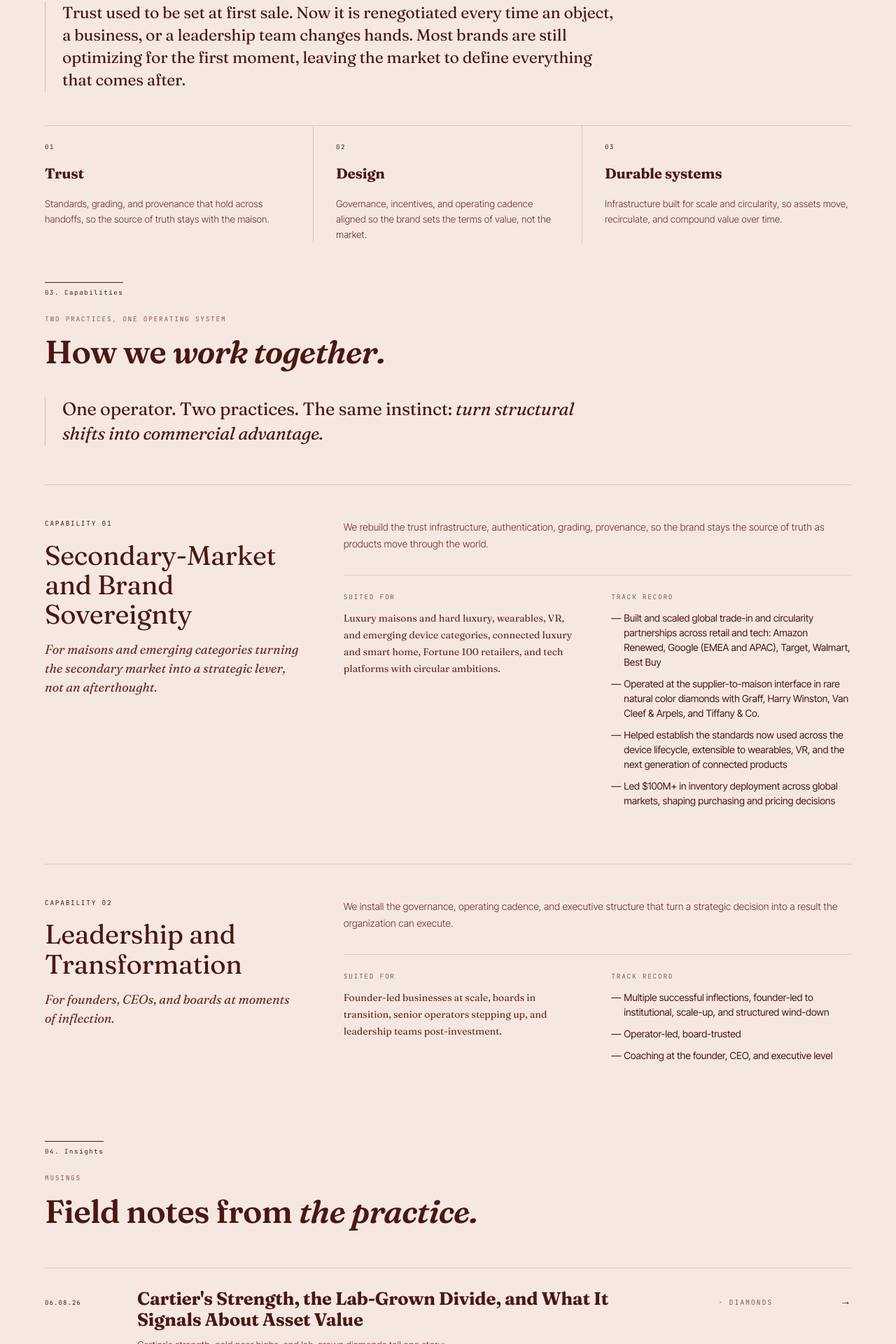
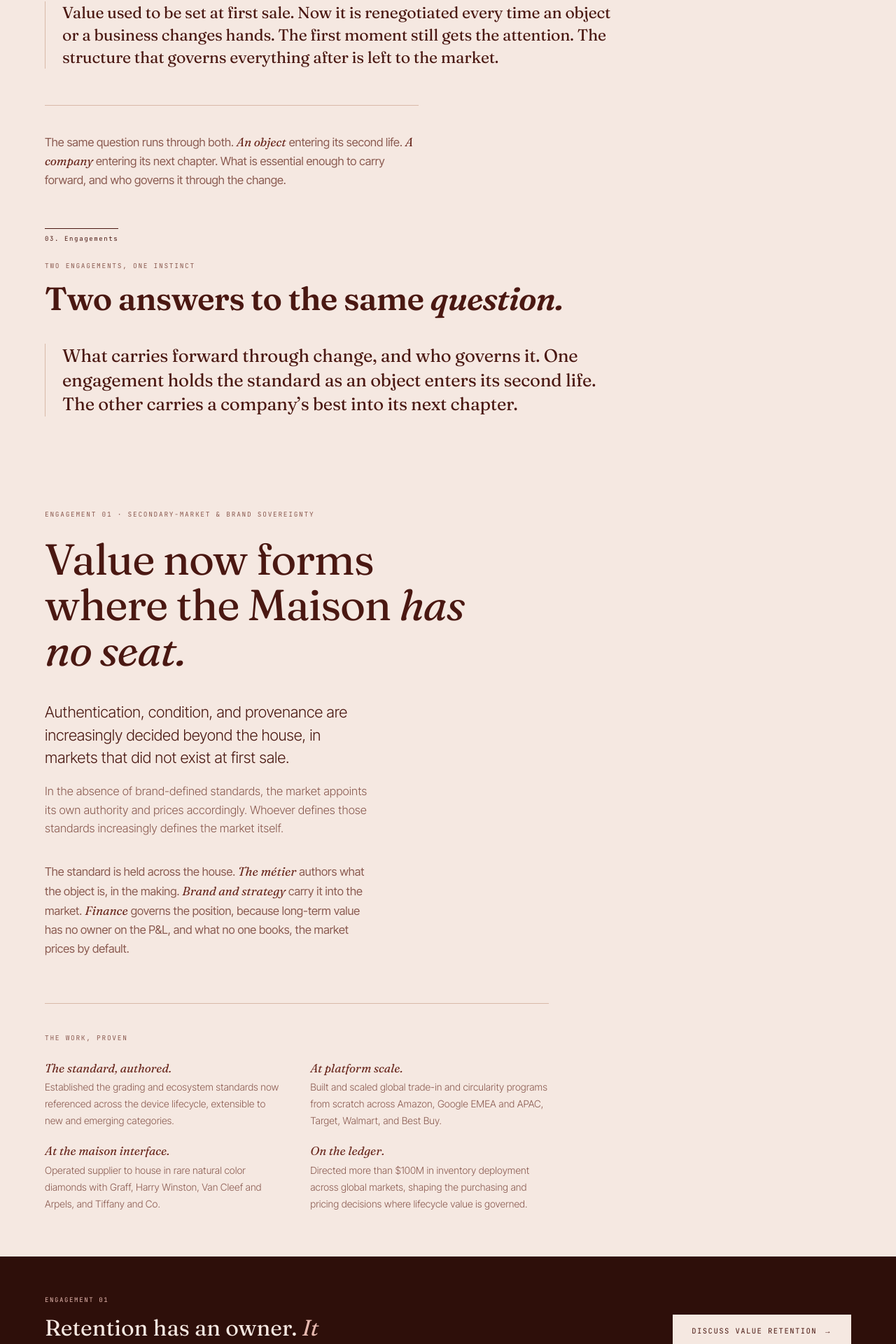
Before and after one commit to laurentm1/bceventure, a Next.js app: page / in a window 1280 px wide. Shown: the part 2675-4595 px from the top of the page at 70% size. Built offline with nearby package versions, Linux system fonts and the light colour scheme; a web font is replaced by a local one.

Commit message:
Redesign Practice and Engagements: drop pillars, add CTA ribbons

```diff
--- a/app/globals.css
+++ b/app/globals.css
@@ -730,6 +730,20 @@ section, .section {
   border-left: 0.5px solid var(--rule);
 }
 
+.practice-handoff {
+  margin: clamp(36px, 4vw, 52px) 0 0;
+  padding-top: clamp(26px, 3vw, 38px);
+  border-top: 0.5px solid var(--rule);
+  max-width: 56ch;
+  font-size: clamp(15px, 1.8vw, 16.5px);
+  color: var(--muted);
+  line-height: 1.6;
+}
+.practice-handoff .serif.italic {
+  color: var(--ink-2);
+  font-size: 1.05em;
+}
+
 .pillars {
   display: grid;
   grid-template-columns: repeat(3, 1fr);
@@ -1912,6 +1926,190 @@ section, .section {
 @media (max-width: 900px) {
   .capability { grid-template-columns: 1fr; gap: 24px; }
   .capability-meta { grid-template-columns: 1fr; gap: 24px; }
+}
+
+/* ===== Engagements — two-engagement bodies ===== */
+.eng-block {
+  display: block;
+  padding-top: clamp(44px, 6vw, 80px);
+}
+.eng-block--divide {
+  border-top: 0.5px solid var(--rule);
+}
+.eng-eyebrow {
+  display: block;
+  margin-bottom: 24px;
+  color: var(--muted);
+}
+.lead-stmt {
+  font-family: var(--serif);
+  font-weight: 400;
+  letter-spacing: -0.02em;
+  line-height: 1.05;
+  font-size: clamp(30px, 5.2vw, 62px);
+  max-width: 16ch;
+  color: var(--ink);
+  margin: 0;
+}
+.lead-stmt .serif.italic {
+  font-weight: 400;
+}
+.eng-frame {
+  margin-top: clamp(26px, 3.5vw, 40px);
+  max-width: 50ch;
+}
+.frame-strong {
+  font-size: clamp(17px, 2.3vw, 22px);
+  font-weight: 300;
+  line-height: 1.48;
+  color: var(--ink);
+  letter-spacing: -0.01em;
+  margin: 0;
+}
+.frame-sub {
+  font-size: clamp(15px, 1.8vw, 16.5px);
+  font-weight: 300;
+  line-height: 1.62;
+  color: var(--muted);
+  margin: 1.1em 0 0;
+}
+.eng-authorship {
+  margin: clamp(24px, 3vw, 34px) 0 0;
+  max-width: 50ch;
+  font-size: clamp(15px, 1.8vw, 16.5px);
+  color: var(--muted);
+  line-height: 1.62;
+}
+.eng-authorship .serif.italic {
+  color: var(--ink-2);
+  font-size: 1.05em;
+}
+.proof-wrap {
+  margin-top: clamp(44px, 5vw, 72px);
+  border-top: 0.5px solid var(--rule);
+  padding-top: clamp(30px, 3.5vw, 42px);
+  max-width: 720px;
+}
+.proof-label {
+  display: block;
+  margin-bottom: clamp(20px, 2.5vw, 26px);
+  color: var(--muted);
+}
+.proof {
+  display: grid;
+  grid-template-columns: 1fr 1fr;
+  gap: clamp(16px, 2vw, 22px) clamp(28px, 3vw, 40px);
+}
+.proof-item {
+  display: block;
+}
+.proof-h {
+  font-family: var(--serif);
+  font-style: italic;
+  font-weight: 400;
+  font-size: clamp(15px, 1.7vw, 17px);
+  color: var(--ink-2);
+  line-height: 1.2;
+  display: block;
+  margin-bottom: 4px;
+}
+.proof-d {
+  font-size: clamp(13px, 1.5vw, 14px);
+  font-weight: 300;
+  line-height: 1.5;
+  color: var(--muted);
+}
+
+/* Engagement ribbon — closes each engagement, carries the CTA.
+   Full-bleed dark band like the manifesto: lives outside .container so it
+   spans edge to edge, with an inner max-width wrapper. */
+.ribbon {
+  background: var(--deep);
+  color: var(--deep-fg);
+  margin-top: clamp(40px, 5vw, 68px);
+  padding: clamp(36px, 4.5vw, 56px) var(--pad-x);
+}
+.ribbon .in {
+  max-width: var(--maxw);
+  margin: 0 auto;
+  display: flex;
+  justify-content: space-between;
+  align-items: center;
+  gap: clamp(24px, 4vw, 48px);
+  flex-wrap: wrap;
+}
+.ribbon .left {
+  flex: 1 1 auto;
+  min-width: min(100%, 360px);
+}
+.ribbon .ribbon-eyebrow {
+  font-family: var(--mono);
+  font-size: 9px;
+  letter-spacing: 0.18em;
+  text-transform: uppercase;
+  color: var(--accent-on-deep);
+  margin-bottom: 14px;
+}
+.ribbon .ribbon-line {
+  font-family: var(--serif);
+  font-weight: 400;
+  font-size: clamp(21px, 2.8vw, 32px);
+  line-height: 1.18;
+  max-width: 22ch;
+  color: var(--deep-fg);
+}
+.ribbon .ribbon-line .italic {
+  font-style: italic;
+  color: var(--accent-on-deep);
+}
+.ribbon .btn {
+  font-family: var(--mono);
+  font-size: 10.5px;
+  letter-spacing: 0.14em;
+  text-transform: uppercase;
+  background: var(--bone);
+  color: var(--ink);
+  padding: 15px 26px;
+  text-decoration: none;
+  display: inline-flex;
+  align-items: center;
+  gap: 10px;
+  border: 0.5px solid var(--bone);
+  transition: transform 0.15s ease;
+  flex: 0 0 auto;
+}
+.ribbon .btn:hover {
+  transform: translateY(-1px);
+}
+.ribbon .btn .arw {
+  transition: transform 0.2s ease;
+}
+.ribbon .btn:hover .arw {
+  transform: translateX(3px);
+}
+@media (max-width: 720px) {
+  .proof {
+    grid-template-columns: 1fr;
+    gap: 0;
+  }
+  .proof-item {
+    padding: 12px 0;
+    border-top: 0.5px solid var(--rule-soft);
+  }
+  .proof-item:first-child {
+    border-top: none;
+    padding-top: 0;
+  }
+}
+@media (max-width: 680px) {
+  .ribbon .in {
+    flex-direction: column;
+    align-items: flex-start;
+    gap: 22px;
+  }
+  .ribbon .left {
+    min-width: 0;
+  }
 }
 
 .hero-mark-large {
--- a/components/engagements.tsx
+++ b/components/engagements.tsx
@@ -1,31 +1,89 @@
 import Reveal from '@/components/reveal'
 import SectionHeader from '@/components/section-header'
 
-const CAPABILITIES = [
+const ENGAGEMENTS = [
   {
-    num: 'Capability 01',
-    title: 'Secondary-Market and Brand Sovereignty',
-    lede: 'For maisons and emerging categories turning the secondary market into a strategic lever, not an afterthought.',
-    body: 'We rebuild the trust infrastructure, authentication, grading, provenance, so the brand stays the source of truth as products move through the world.',
-    ideal: 'Luxury maisons and hard luxury, wearables, VR, and emerging device categories, connected luxury and smart home, Fortune 100 retailers, and tech platforms with circular ambitions.',
-    outcomes: [
-      'Built and scaled global trade-in and circularity partnerships across retail and tech: Amazon Renewed, Google (EMEA and APAC), Target, Walmart, Best Buy',
-      'Operated at the supplier-to-maison interface in rare natural color diamonds with Graff, Harry Winston, Van Cleef & Arpels, and Tiffany & Co.',
-      'Helped establish the standards now used across the device lifecycle, extensible to wearables, VR, and the next generation of connected products',
-      'Led $100M+ in inventory deployment across global markets, shaping purchasing and pricing decisions',
+    eyebrow: 'Engagement 01 · Secondary-market & brand sovereignty',
+    lead: 'Value now forms where the Maison',
+    leadItalic: 'has no seat.',
+    strong:
+      'Authentication, condition, and provenance are increasingly decided beyond the house, in markets that did not exist at first sale.',
+    sub: 'In the absence of brand-defined standards, the market appoints its own authority and prices accordingly. Whoever defines those standards increasingly defines the market itself.',
+    authorship: (
+      <>
+        The standard is held across the house.{' '}
+        <span className="serif italic">The métier</span> authors what the object
+        is, in the making.{' '}
+        <span className="serif italic">Brand and strategy</span> carry it into
+        the market. <span className="serif italic">Finance</span> governs the
+        position, because long-term value has no owner on the P&amp;L, and what
+        no one books, the market prices by default.
+      </>
+    ),
+    proof: [
+      {
+        h: 'The standard, authored.',
+        d: 'Established the grading and ecosystem standards now referenced across the device lifecycle, extensible to new and emerging categories.',
+      },
+      {
+        h: 'At platform scale.',
+        d: 'Built and scaled global trade-in and circularity programs from scratch across Amazon, Google EMEA and APAC, Target, Walmart, and Best Buy.',
+      },
+      {
+        h: 'At the maison interface.',
+        d: 'Operated supplier to house in rare natural color diamonds with Graff, Harry Winston, Van Cleef and Arpels, and Tiffany and Co.',
+      },
+      {
+        h: 'On the ledger.',
+        d: 'Directed more than $100M in inventory deployment across global markets, shaping the purchasing and pricing decisions where lifecycle value is governed.',
+      },
     ],
+    ribbonEyebrow: 'Engagement 01',
+    ribbonLine: 'Retention has an owner.',
+    ribbonItalic: 'It should be you.',
+    ctaLabel: 'Discuss value retention',
   },
   {
-    num: 'Capability 02',
-    title: 'Leadership and Transformation',
-    lede: 'For founders, CEOs, and boards at moments of inflection.',
-    body: 'We install the governance, operating cadence, and executive structure that turn a strategic decision into a result the organization can execute.',
-    ideal: 'Founder-led businesses at scale, boards in transition, senior operators stepping up, and leadership teams post-investment.',
-    outcomes: [
-      'Multiple successful inflections, founder-led to institutional, scale-up, and structured wind-down',
-      'Operator-led, board-trusted',
-      'Coaching at the founder, CEO, and executive level',
+    eyebrow: 'Engagement 02 · Leadership & transformation',
+    lead: 'The hardest part of change is naming what to carry forward,',
+    leadItalic: 'and what to release.',
+    strong:
+      'Every inflection, whether growth, succession, a new mandate, or a sale, asks a company to concentrate on what makes it great in order to define what to carry forward, and what to leave behind.',
+    sub: 'Its people are the greatest part of that. A transition returns the most when they are aligned to where the company is going. Structure is what holds that alignment in place, the governance, the cadence, the people in the seats, so the company carries its best forward rather than losing it in the move.',
+    authorship: (
+      <>
+        The work sits where the decision meets the organization.{' '}
+        <span className="serif italic">The founder or board</span> sets the
+        direction. <span className="serif italic">Leadership</span> is aligned
+        to the goals and values the company is moving toward, not only its
+        targets. <span className="serif italic">Governance and cadence</span>{' '}
+        turn the decision into something the company can run, and{' '}
+        <span className="serif italic">the right operator</span> holds the seat
+        until the structure stands on its own.
+      </>
+    ),
+    proof: [
+      {
+        h: 'Founder to institution.',
+        d: 'Chief Transformation Officer at PCS Wireless, recruited by the founder to carry the company from founder-led to institutional and install the incoming CEO.',
+      },
+      {
+        h: 'Across inflections.',
+        d: 'Multiple successful transitions, founder-led to institutional, scale-up, and structured wind-down. Operator-led, board-trusted.',
+      },
+      {
+        h: 'At the top of the house.',
+        d: 'Counsel at the founder, CEO, and executive level, where the decision is made and the structure is set.',
+      },
+      {
+        h: 'Built as a system.',
+        d: 'Governance, operating cadence, and executive structure installed to outlast the engagement, not the engagement itself.',
+      },
     ],
+    ribbonEyebrow: 'Engagement 02',
+    ribbonLine: 'Change is certain.',
+    ribbonItalic: 'What survives is your decision.',
+    ctaLabel: 'Discuss a leadership transition',
   },
 ]
 
@@ -34,48 +92,64 @@ export default function Engagements() {
     <section className="section capabilities" id="engagements" style={{ paddingTop: 0 }}>
       <div className="container">
         <SectionHeader
-          num="03. Capabilities"
-          eyebrow="Two practices, one operating system"
-          title="How we"
-          italic="work together."
+          num="03. Engagements"
+          eyebrow="Two engagements, one instinct"
+          title="Two answers to the same"
+          italic="question."
         />
 
         <Reveal>
           <p className="capabilities-synthesis">
-            One operator. Two practices. The same instinct:
-            <span className="serif italic"> turn structural shifts into commercial advantage.</span>
+            What carries forward through change, and who governs it. One
+            engagement holds the standard as an object enters its second life.
+            The other carries a company&rsquo;s best into its next chapter.
           </p>
         </Reveal>
+      </div>
 
-        <Reveal stagger className="capability-stack">
-          {CAPABILITIES.map((cap, i) => (
-            <article className="capability" key={i}>
-              <header className="capability-head">
-                <span className="eyebrow capability-num">{cap.num}</span>
-                <h3 className="capability-title">{cap.title}</h3>
-                <p className="capability-lede">{cap.lede}</p>
-              </header>
-              <div className="capability-body">
-                <p>{cap.body}</p>
-                <div className="capability-meta">
-                  <div>
-                    <span className="eyebrow">Suited for</span>
-                    <p className="capability-ideal">{cap.ideal}</p>
-                  </div>
-                  <div>
-                    <span className="eyebrow">Track record</span>
-                    <ul className="capability-outcomes">
-                      {cap.outcomes.map((o, j) => (
-                        <li key={j}>{o}</li>
-                      ))}
-                    </ul>
-                  </div>
+      {ENGAGEMENTS.map((eng, i) => (
+        <div key={i}>
+          <div className="container">
+            <Reveal stagger className={`eng-block ${i > 0 ? 'eng-block--divide' : ''}`.trim()}>
+              <span className="eyebrow eng-eyebrow">{eng.eyebrow}</span>
+              <h3 className="lead-stmt">
+                {eng.lead} <span className="serif italic">{eng.leadItalic}</span>
+              </h3>
+              <div className="eng-frame">
+                <p className="frame-strong">{eng.strong}</p>
+                <p className="frame-sub">{eng.sub}</p>
+              </div>
+              <p className="eng-authorship">{eng.authorship}</p>
+              <div className="proof-wrap">
+                <span className="eyebrow proof-label">The work, proven</span>
+                <div className="proof">
+                  {eng.proof.map((p, j) => (
+                    <div className="proof-item" key={j}>
+                      <span className="proof-h">{p.h}</span>
+                      <span className="proof-d">{p.d}</span>
+                    </div>
+                  ))}
                 </div>
               </div>
-            </article>
-          ))}
-        </Reveal>
-      </div>
+            </Reveal>
+          </div>
+
+          <div className="ribbon">
+            <div className="in">
+              <div className="left">
+                <div className="ribbon-eyebrow">{eng.ribbonEyebrow}</div>
+                <div className="ribbon-line">
+                  {eng.ribbonLine}{' '}
+                  <span className="italic">{eng.ribbonItalic}</span>
+                </div>
+              </div>
+              <a className="btn" href="#contact">
+                {eng.ctaLabel} <span className="arw">&rarr;</span>
+              </a>
+            </div>
+          </div>
+        </div>
+      ))}
     </section>
   )
 }
--- a/components/pillars.tsx
+++ b/components/pillars.tsx
@@ -1,23 +1,5 @@
 import Reveal from '@/components/reveal'
 import SectionHeader from '@/components/section-header'
-
-const PILLARS = [
-  {
-    num: '01',
-    title: 'Trust',
-    body: 'Standards, grading, and provenance that hold across handoffs, so the source of truth stays with the maison.',
-  },
-  {
-    num: '02',
-    title: 'Design',
-    body: 'Governance, incentives, and operating cadence aligned so the brand sets the terms of value, not the market.',
-  },
-  {
-    num: '03',
-    title: 'Durable systems',
-    body: 'Infrastructure built for scale and circularity, so assets move, recirculate, and compound value over time.',
-  },
-]
 
 export default function Pillars() {
   return (
@@ -26,7 +8,7 @@ export default function Pillars() {
         <div className="container">
           <SectionHeader
             num="02. Practice"
-            eyebrow="Three vectors"
+            eyebrow="The through-line"
             title="The brand,"
             italic="not the market, sets the terms."
             oneLine
@@ -37,21 +19,21 @@ export default function Pillars() {
       <div className="container">
         <Reveal>
           <p className="practice-intro">
-            Trust used to be set at first sale. Now it is renegotiated every
-            time an object, a business, or a leadership team changes hands.
-            Most brands are still optimizing for the first moment, leaving the
-            market to define everything that comes after.
+            Value used to be set at first sale. Now it is renegotiated every
+            time an object or a business changes hands. The first moment still
+            gets the attention. The structure that governs everything after is
+            left to the market.
           </p>
         </Reveal>
 
-        <Reveal stagger className="pillars">
-          {PILLARS.map(p => (
-            <article className="pillar" key={p.num}>
-              <span className="pillar-num">{p.num}</span>
-              <h3 className="pillar-title">{p.title}</h3>
-              <p className="pillar-body">{p.body}</p>
-            </article>
-          ))}
+        <Reveal>
+          <p className="practice-handoff">
+            The same question runs through both.{' '}
+            <span className="serif italic">An object</span> entering its second
+            life. <span className="serif italic">A company</span> entering its
+            next chapter. What is essential enough to carry forward, and who
+            governs it through the change.
+          </p>
         </Reveal>
       </div>
     </section>
```
